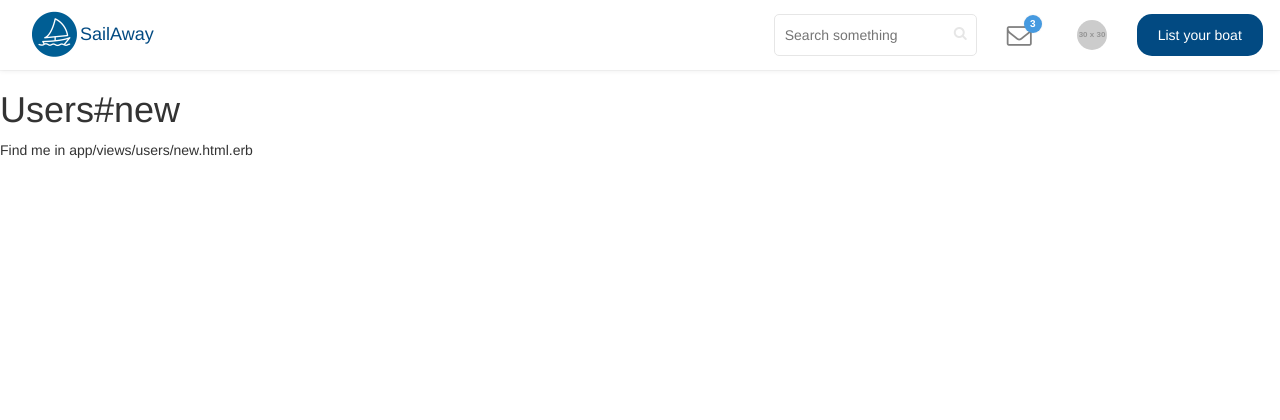
After one commit to TSourdille/rails-airbnb-clone, a Rails app: page /users/new in a window 1280 px wide. The commit adds this page. Shown: the top 420 px of the page. Run offline with Rails 7, Linux system fonts and the light colour scheme; the visitor is signed in with stand-in values (Sample User, id 1); grey boxes labelled with a size stand in for pictures from a placeholder-image service; style sheets or scripts are compiled from the project's sources; parts of the project's set-up code (start-up, migrations or seed data) failed here and were passed over; some libraries are stand-ins or nearby versions.

Commit message:
Pre-merge version of user#show

```diff
--- a/app/assets/stylesheets/components/_media.scss
+++ b/app/assets/stylesheets/components/_media.scss
@@ -6,7 +6,13 @@
   padding: 20px;
 }
 .media-body img {
-  width: 100%;
+  border-radius: 50%;
+  margin-right: 10px;
+}
+
+.user-header {
+  display: flex;
+  align-items: center;
 }
 .media-aside {
   flex: 0 0 400px;
--- /dev/null
+++ b/app/controllers/users_controller.rb
@@ -0,0 +1,25 @@
+class UsersController < ApplicationController
+
+  def show
+    @user = User.find(params[:id])
+  end
+
+  def new
+    @user = User.new
+  end
+
+  def create
+    @user = User.new(user_params)
+    if @user.save
+      redirect_to_user_path(@user)
+    else
+      render :new
+    end
+  end
+
+  private
+
+  def user_params
+    params.require(:user).permit(:email, :password, :first_name, :last_name, :phone_number, :boat_license, :avatar)
+  end
+end
--- /dev/null
+++ b/app/helpers/users_helper.rb
@@ -0,0 +1,2 @@
+module UsersHelper
+end
--- a/app/views/shared/_navbar.html.erb
+++ b/app/views/shared/_navbar.html.erb
@@ -64,9 +64,10 @@
       <%= link_to t(".sign_in", default: "Register"), new_user_registration_path, class: "navbar-wagon-item navbar-wagon-link" %>
 
     <% end %>
+    <% user = current_user %>
 
     <!-- Button (call-to-action) -->
-    <%= link_to t(".top_call_to_action", default: "List your boat"), new_boat_path, class: "navbar-wagon-item navbar-wagon-button btn" %>
+    <%= link_to t(".top_call_to_action", default: "List your boat"), new_user_boat_path(:user_id), class: "navbar-wagon-item navbar-wagon-button btn" %>
   </div>
 
   <!-- Dropdown list appearing on mobile only -->
--- /dev/null
+++ b/app/views/users/create.html.erb
@@ -0,0 +1,2 @@
+<h1>Users#create</h1>
+<p>Find me in app/views/users/create.html.erb</p>
--- /dev/null
+++ b/app/views/users/new.html.erb
@@ -0,0 +1,2 @@
+<h1>Users#new</h1>
+<p>Find me in app/views/users/new.html.erb</p>
--- /dev/null
+++ b/app/views/users/show.html.erb
@@ -0,0 +1 @@
+<%= render 'boat_media_layout' %>
--- a/config/routes.rb
+++ b/config/routes.rb
@@ -1,9 +1,16 @@
 Rails.application.routes.draw do
+  get 'users/show'
+
+  get 'users/new'
+
+  get 'users/create'
+
   mount Attachinary::Engine => "/attachinary"
   devise_for :users,
     controllers: { omniauth_callbacks: 'users/omniauth_callbacks' }
   root to: 'pages#home'
-  resources :boats, only: [:index, :show, :new, :create] do
+  resources :users, only: [:show, :new, :create] do
+    resources :boats, only: [:index, :show, :new, :create]
     resources :bookings, only: [:new, :create, :update]
   end
 end
```
Also changed, not shown: app/views/users/_boat_media_layout.html.erb (added, +62 -0 lines).
